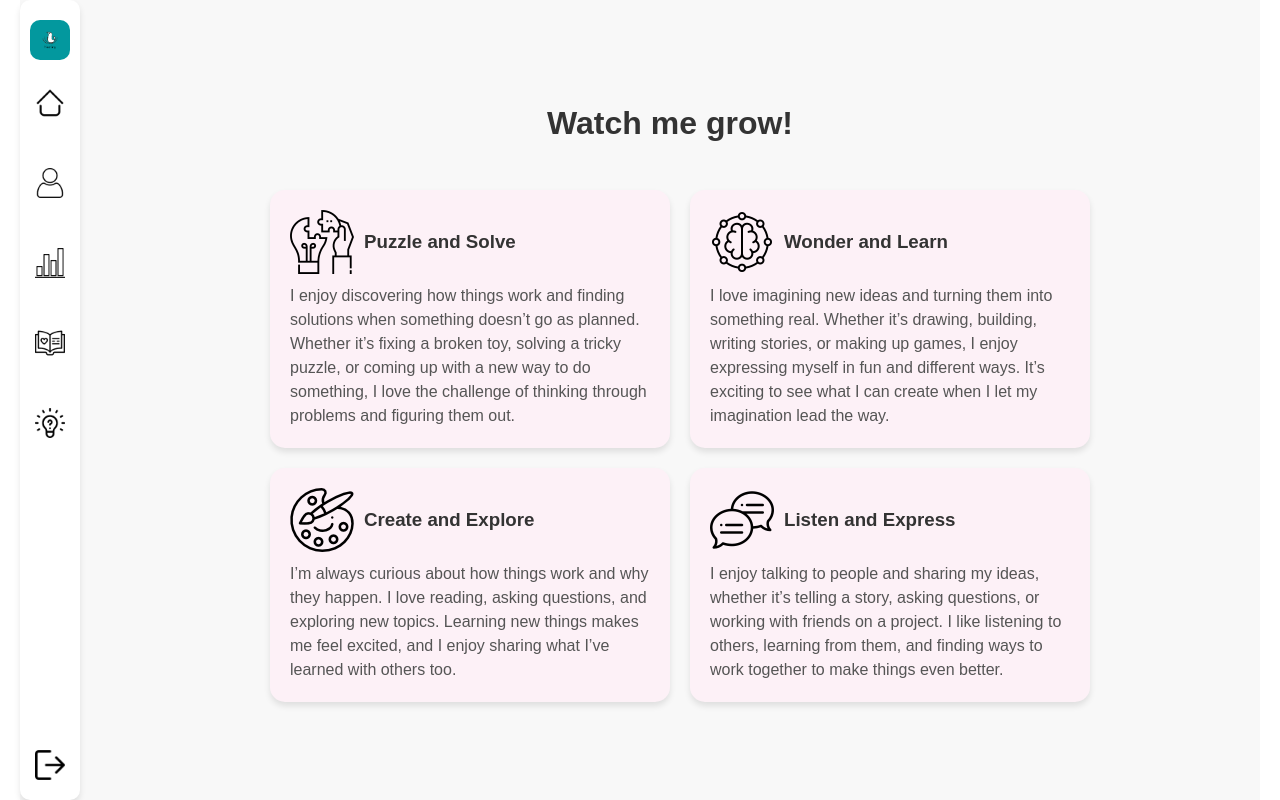
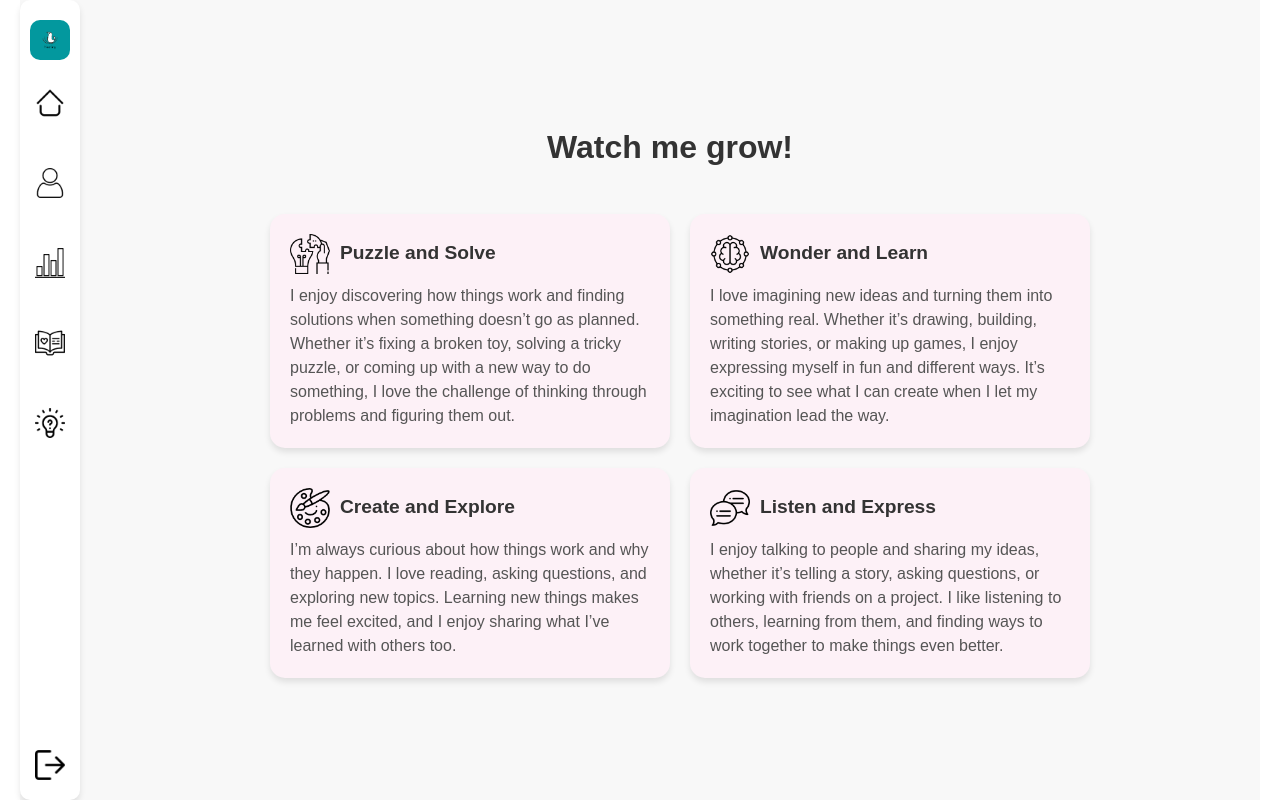
Before and after one commit to Yasmina-Maddah/nestling-frontend, a React (Create React App) app: page /Skills in a window 1280 px wide. Built offline with nearby package versions, Linux system fonts and the light colour scheme.

Commit message:
Removed, and Added some editions to the Skill Suggestion Page

```diff
--- a/src/pages/SkillSuggestionPage/SkillSuggestionPage.css
+++ b/src/pages/SkillSuggestionPage/SkillSuggestionPage.css
@@ -1,16 +1,11 @@
-/* Layout Container */
 .watch-me-grow-layout {
     margin-left: 20px;
     margin-right: 20px;
     display: flex;
-    height: 100vh; /* Full viewport height */
+    height: 100vh;
     background-color: #f8f8f8;
 }
 
-/* Sidebar (Pre-existing Style) */
-
-
-/* Watch Me Grow Section */
 .watch-me-grow-container {
     flex-grow: 1;
     padding: 20px 40px;
@@ -22,7 +17,6 @@
     gap: 40px;
 }
 
-/* Section Title */
 .section-title {
     font-size: 2rem;
     font-weight: bold;
@@ -30,21 +24,19 @@
     margin-top: 20px;
 }
 
-/* Cards Grid */
 .skill-cards-container {
     display: grid;
-    grid-template-columns: repeat(2, 1fr); /* Two cards per row */
+    grid-template-columns: repeat(2, 1fr);
     gap: 20px;
     width: 100%;
-    max-width: 800px; /* Center and limit the grid width */
+    max-width: 800px;
 }
 
-/* Individual Card */
 .skill-card {
     display: flex;
     width: 400px;
     height: 260;
-    flex-direction: column; /* Keep the overall vertical layout */
+    flex-direction: column;
     gap: 10px;
     background-color: #fdf1f7;
     border-radius: 15px;
@@ -55,32 +47,28 @@
 
 .skill-card-header {
     display: flex;
-    align-items: center; /* Vertically align the icon and title */
-    gap: 10px; /* Space between the icon and title */
+    align-items: center;
+    gap: 10px;
 }
 
-/* Card Hover Effect */
 .skill-card:hover {
     transform: translateY(-10px);
     box-shadow: 0 8px 12px rgba(0, 0, 0, 0.2);
 }
 
-/* Card Icon */
-.card-icon {
+.skill-card-icon {
     width: 40px;
     height: 40px;
     object-fit: contain;
 }
 
-/* Title */
-.card-title {
+.skill-card-title {
     font-size: 1.2rem;
     font-weight: bold;
     color: #333;
     margin: 0;
 }
 
-/* Card Description */
 .skill-card-description {
     font-size: 1rem;
     color: #555;
```
